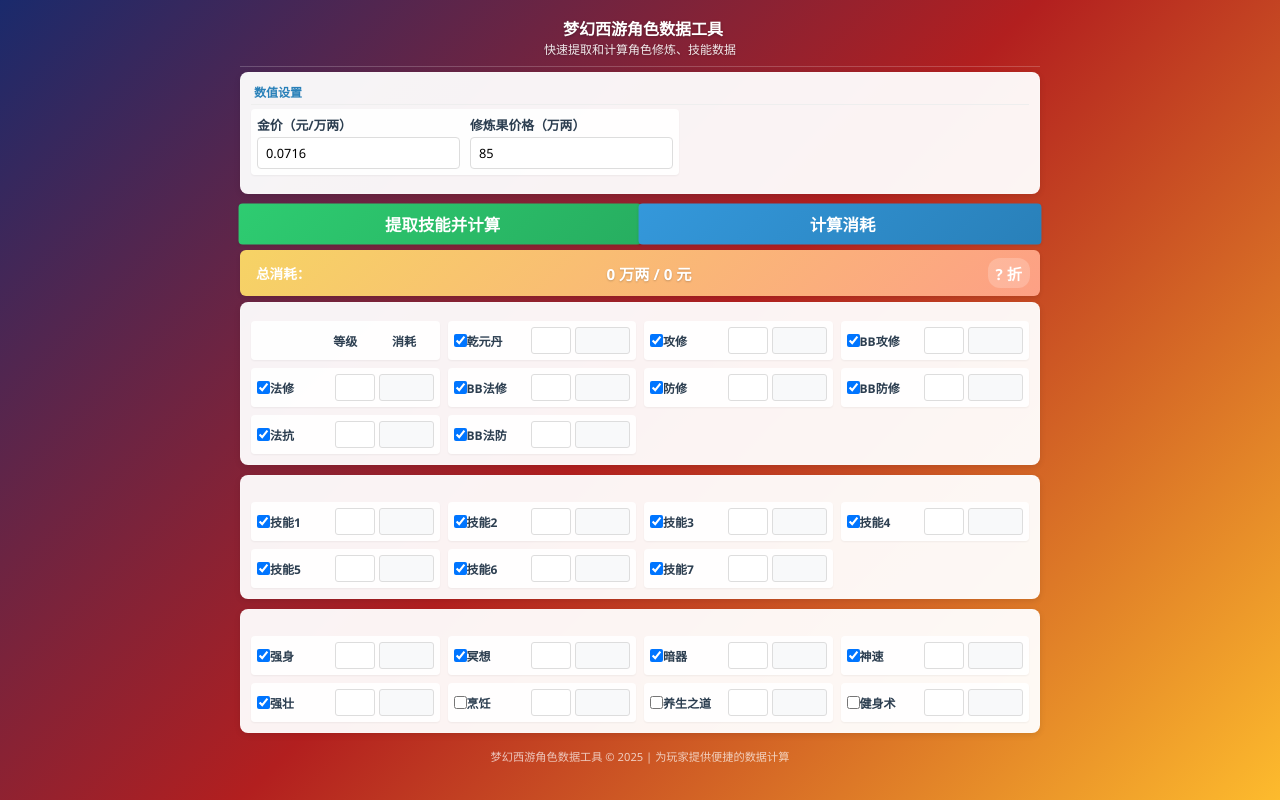
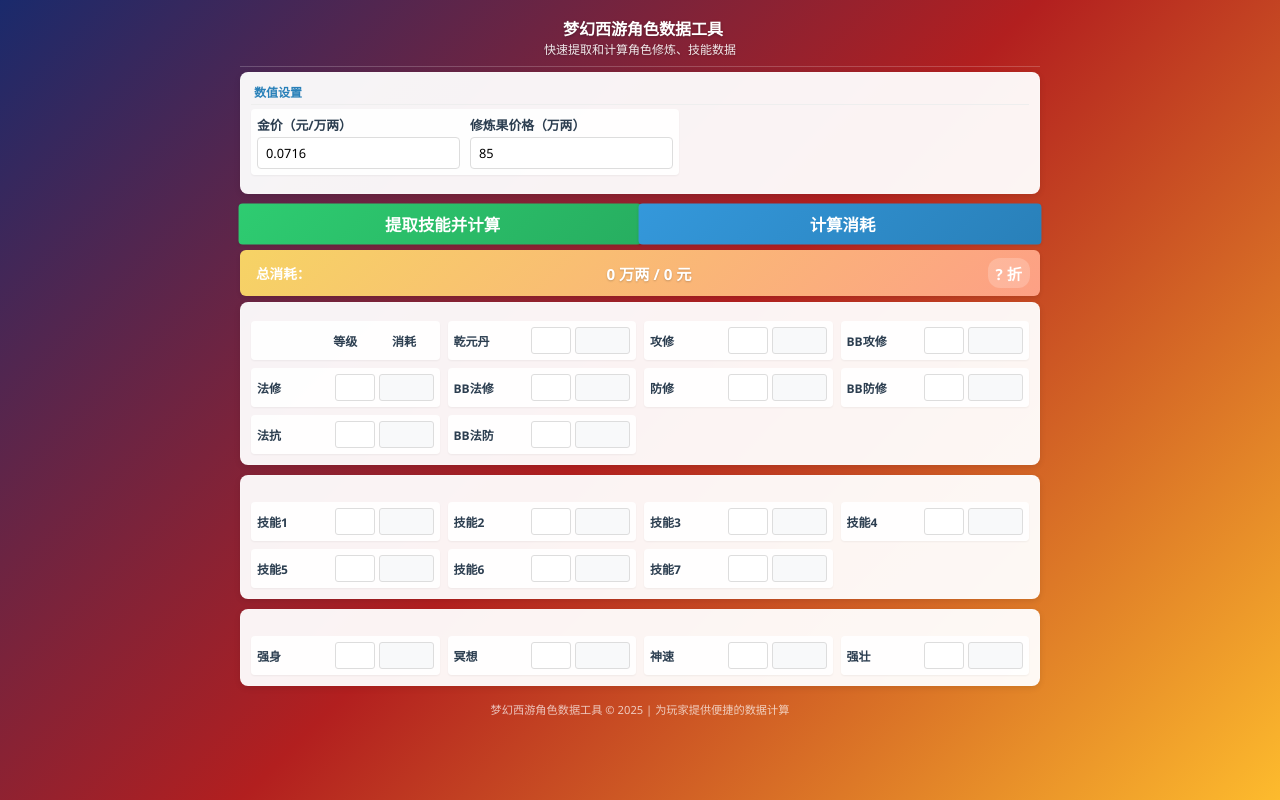
Before and after one commit to Sheldon-Hsu/chrome-cbg-plugins, a browser extension: page sidebar.html in a window 1280 px wide. Drawn offline with Linux system fonts and the light colour scheme.

Commit message:
refacotr(全局): 屏蔽一些未实现功能的页面

```diff
--- a/sidebar.html
+++ b/sidebar.html
@@ -397,56 +397,56 @@
                 <div class="item-label" style=" text-align: center;"> 消耗</div>
             </div>
             <div class="data-item" id = "qyd">
-                <input type="checkbox" class="item-select" checked>
+                <!-- <input type="checkbox" class="item-select" checked> -->
                 <div class="item-label" >乾元丹</div>
                 <input type="text" class="item-value" id="qyd_value">
                 <input type="text" class="item-cost" id="qyd_cost">
             </div>
 
             <div class="data-item">
-                <input type="checkbox" class="item-select" checked>
+                <!-- <input type="checkbox" class="item-select" checked> -->
                 <div class="item-label">攻修</div>
                 <input type="text" class="item-value" id="gjxl_value">
                 <input type="text" class="item-cost" id="gjxl_cost">
             </div>
             <div class="data-item">
-                <input type="checkbox" class="item-select" checked>
+                <!-- <input type="checkbox" class="item-select" checked> -->
                 <div class="item-label">BB攻修</div>
                 <input type="text" class="item-value" id="gjkzl_value">
                 <input type="text" class="item-cost" id="gjkzl_cost">
             </div>
             <div class="data-item">
-                <input type="checkbox" class="item-select" checked>
+                <!-- <input type="checkbox" class="item-select" checked> -->
                 <div class="item-label">法修</div>
                 <input type="text" class="item-value" id="fsxl_value">
                 <input type="text" class="item-cost" id="fsxl_cost">
             </div>
             <div class="data-item">
-                <input type="checkbox" class="item-select" checked>
+                <!-- <input type="checkbox" class="item-select" checked> -->
                 <div class="item-label">BB法修</div>
                 <input type="text" class="item-value" id="fskzl_value">
                 <input type="text" class="item-cost" id="fskzl_cost">
             </div>
             <div class="data-item">
-                <input type="checkbox" class="item-select" checked>
+                <!-- <input type="checkbox" class="item-select" checked> -->
                 <div class="item-label">防修</div>
                 <input type="text" class="item-value" id="fyxl_value">
                 <input type="text" class="item-cost" id="fyxl_cost">
             </div>
             <div class="data-item">
-                <input type="checkbox" class="item-select" checked>
+                <!-- <input type="checkbox" class="item-select" checked> -->
                 <div class="item-label">BB防修</div>
                 <input type="text" class="item-value" id="fykzl_value">
                 <input type="text" class="item-cost" id="fykzl_cost">
             </div>
             <div class="data-item">
-                <input type="checkbox" class="item-select" checked>
+                <!-- <input type="checkbox" class="item-select" checked> -->
                 <div class="item-label">法抗</div>
                 <input type="text" class="item-value" id="kfxl_value">
                 <input type="text" class="item-cost" id="kfxl_cost">
             </div>
             <div class="data-item">
-                <input type="checkbox" class="item-select" checked>
+                <!-- <input type="checkbox" class="item-select" checked> -->
                 <div class="item-label">BB法防</div>
                 <input type="text" class="item-value" id="kfkzl_value">
                 <input type="text" class="item-cost" id="kfkzl_cost">
@@ -461,43 +461,43 @@
             <div class="column">
                 <div class="data-grid">
                     <div class="data-item">
-                        <input type="checkbox" class="item-select" checked>
+                        <!-- <input type="checkbox" class="item-select" checked> -->
                         <div class="item-label">技能1</div>
                         <input type="text" class="item-value" id="skill_0_value">
                         <input type="text" class="item-cost" id="skill_0_cost">
                     </div>
                     <div class="data-item">
-                        <input type="checkbox" class="item-select" checked>
+                        <!-- <input type="checkbox" class="item-select" checked> -->
                         <div class="item-label">技能2</div>
                         <input type="text" class="item-value" id="skill_1_value">
                         <input type="text" class="item-cost" id="skill_1_cost">
                     </div>
                     <div class="data-item">
-                        <input type="checkbox" class="item-select" checked>
+                        <!-- <input type="checkbox" class="item-select" checked> -->
                         <div class="item-label">技能3</div>
                         <input type="text" class="item-value" id="skill_2_value">
                         <input type="text" class="item-cost" id="skill_2_cost">
                     </div>
                     <div class="data-item">
-                        <input type="checkbox" class="item-select" checked>
+                        <!-- <input type="checkbox" class="item-select" checked> -->
                         <div class="item-label">技能4</div>
                         <input type="text" class="item-value" id="skill_3_value">
                         <input type="text" class="item-cost" id="skill_3_cost">
                     </div>
                     <div class="data-item">
-                        <input type="checkbox" class="item-select" checked>
+                        <!-- <input type="checkbox" class="item-select" checked> -->
                         <div class="item-label">技能5</div>
                         <input type="text" class="item-value" id="skill_4_value">
                         <input type="text" class="item-cost" id="skill_4_cost">
                     </div>
                     <div class="data-item">
-                        <input type="checkbox" class="item-select" checked>
+                        <!-- <input type="checkbox" class="item-select" checked> -->
                         <div class="item-label">技能6</div>
                         <input type="text" class="item-value" id="skill_5_value">
                         <input type="text" class="item-cost" id="skill_5_cost">
                     </div>
                     <div class="data-item">
-                        <input type="checkbox" class="item-select" checked>
+                        <!-- <input type="checkbox" class="item-select" checked> -->
                         <div class="item-label">技能7</div>
                         <input type="text" class="item-value" id="skill_6_value">
                         <input type="text" class="item-cost" id="skill_6_cost">
@@ -515,53 +515,53 @@
                 <div class="data-grid">
 
                     <div class="data-item">
-                        <input type="checkbox" class="item-select" checked>
+                        <!-- <input type="checkbox" class="item-select" checked> -->
                         <div class="item-label">强身</div>
                         <input type="text" class="item-value" id="qs_value">
                         <input type="text" class="item-cost" id="qs_cost">
                     </div>
                     <div class="data-item">
-                        <input type="checkbox" class="item-select" checked>
+                        <!-- <input type="checkbox" class="item-select" checked> -->
                         <div class="item-label">冥想</div>
                         <input type="text" class="item-value" id="mx_value">
                         <input type="text" class="item-cost" id="mx_cost">
                     </div>
+<!--                    <div class="data-item">-->
+<!--                        &lt;!&ndash; <input type="checkbox" class="item-select" checked> &ndash;&gt;-->
+<!--                        <div class="item-label">暗器</div>-->
+<!--                        <input type="text" class="item-value" id="cWeapon_value">-->
+<!--                        <input type="text" class="item-cost" id="cWeapon_cost">-->
+<!--                    </div>-->
                     <div class="data-item">
-                        <input type="checkbox" class="item-select" checked>
-                        <div class="item-label">暗器</div>
-                        <input type="text" class="item-value" id="cWeapon_value">
-                        <input type="text" class="item-cost" id="cWeapon_cost">
-                    </div>
-                    <div class="data-item">
-                        <input type="checkbox" class="item-select" checked>
+                        <!-- <input type="checkbox" class="item-select" checked> -->
                         <div class="item-label">神速</div>
                         <input type="text" class="item-value" id="speed_value">
                         <input type="text" class="item-cost" id="speed_cost">
                     </div>
                     <div class="data-item">
-                        <input type="checkbox" class="item-select" checked>
+                        <!-- <input type="checkbox" class="item-select" checked> -->
                         <div class="item-label">强壮</div>
                         <input type="text" class="item-value" id="strong_value">
                         <input type="text" class="item-cost" id="strong_cost">
                     </div>
-                    <div class="data-item">
-                        <input type="checkbox" class="item-select" >
-                        <div class="item-label">烹饪</div>
-                        <input type="text" class="item-value" id="cook_value">
-                        <input type="text" class="item-cost" id="cook_cost">
-                    </div>
-                    <div class="data-item">
-                        <input type="checkbox" class="item-select" >
-                        <div class="item-label">养生之道</div>
-                        <input type="text" class="item-value" id="ys_value">
-                        <input type="text" class="item-cost" id="ys_cost">
-                    </div>
-                    <div class="data-item">
-                        <input type="checkbox" class="item-select" >
-                        <div class="item-label">健身术</div>
-                        <input type="text" class="item-value" id="jss_value">
-                        <input type="text" class="item-cost" id="jss_cost">
-                    </div>
+<!--                    <div class="data-item">-->
+<!--                        <input type="checkbox" class="item-select" >-->
+<!--                        <div class="item-label">烹饪</div>-->
+<!--                        <input type="text" class="item-value" id="cook_value">-->
+<!--                        <input type="text" class="item-cost" id="cook_cost">-->
+<!--                    </div>-->
+<!--                    <div class="data-item">-->
+<!--                        <input type="checkbox" class="item-select" >-->
+<!--                        <div class="item-label">养生之道</div>-->
+<!--                        <input type="text" class="item-value" id="ys_value">-->
+<!--                        <input type="text" class="item-cost" id="ys_cost">-->
+<!--                    </div>-->
+<!--                    <div class="data-item">-->
+<!--                        <input type="checkbox" class="item-select" >-->
+<!--                        <div class="item-label">健身术</div>-->
+<!--                        <input type="text" class="item-value" id="jss_value">-->
+<!--                        <input type="text" class="item-cost" id="jss_cost">-->
+<!--                    </div>-->
                 </div>
             </div>
         </div>
```
